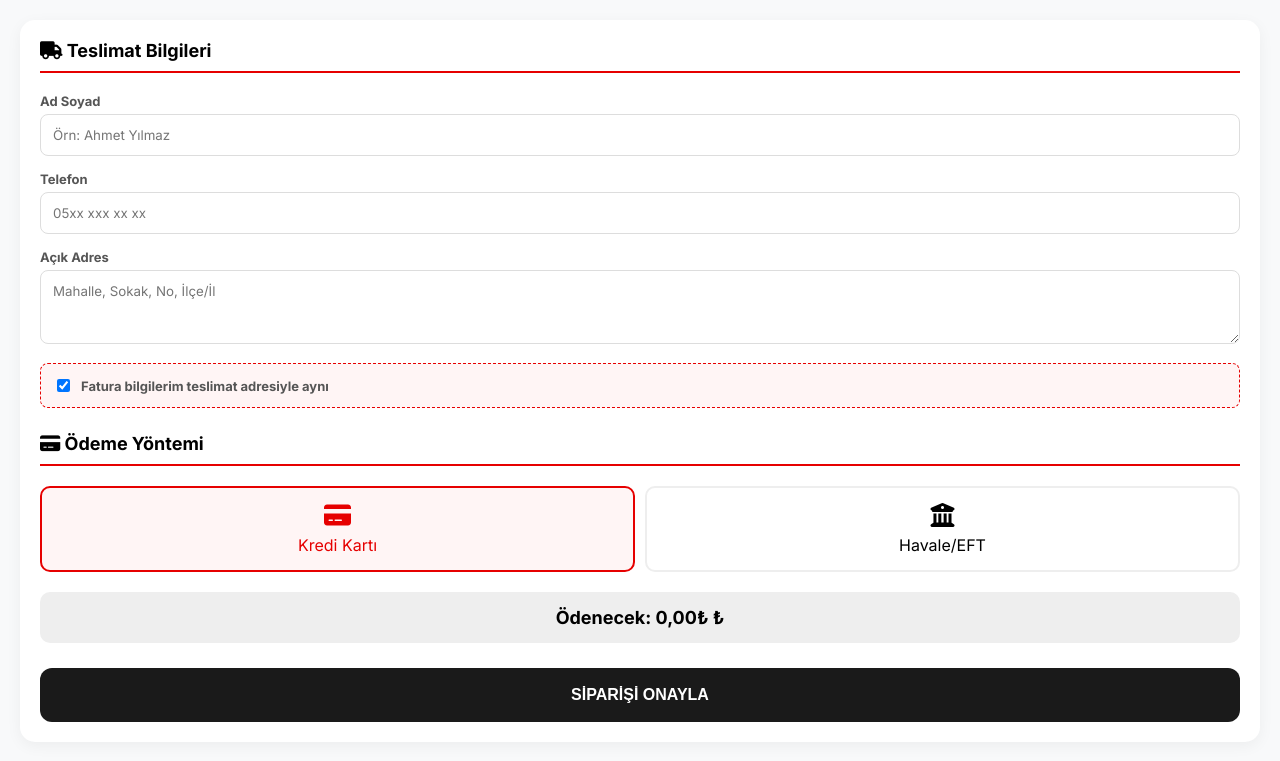
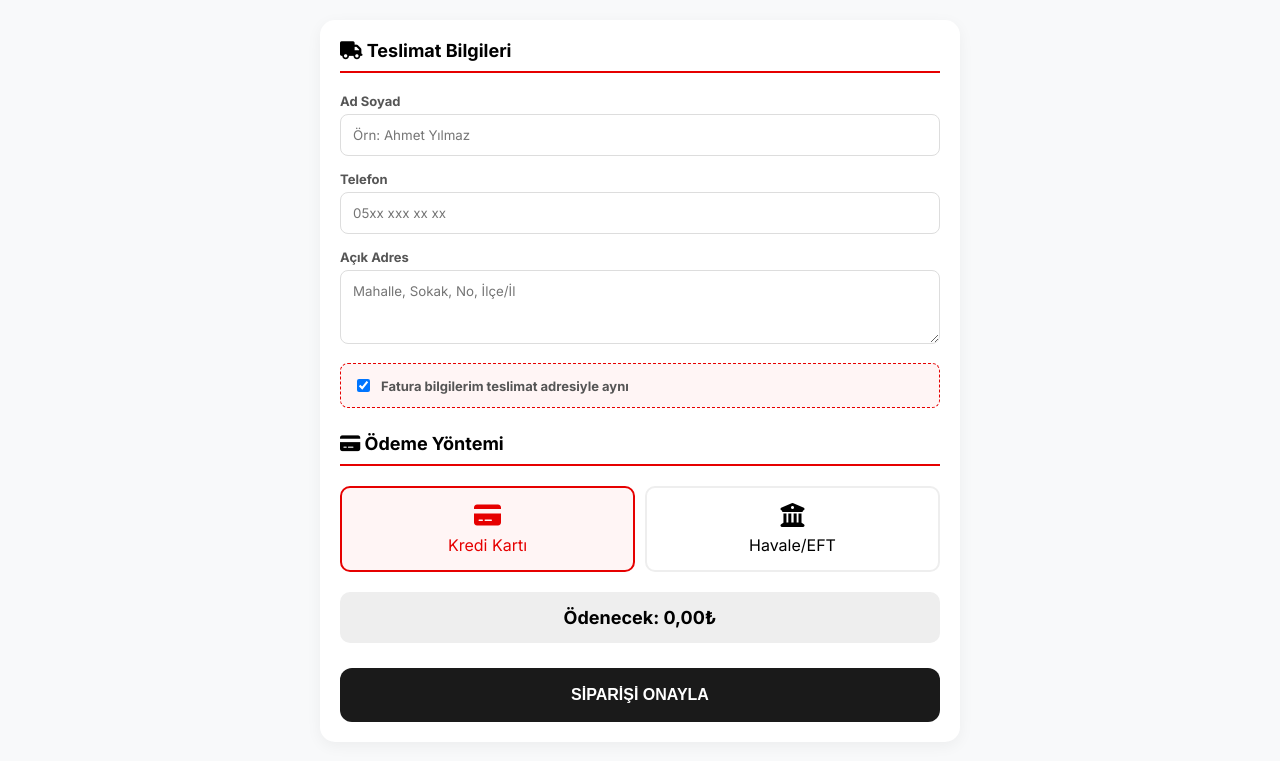
Before and after one commit to mucurluyedekparca-hub/mucurlu-yedek-parca, a Flask app: page /odeme-adimi in a window 1280 px wide. Shown: the top 761 px of the page. Run offline with Flask 3, Linux system fonts and the light colour scheme; data that the repository does not hold is empty.

Commit message:
Update odeme.html

```diff
--- a/templates/odeme.html
+++ b/templates/odeme.html
@@ -9,14 +9,13 @@
     <style>
         :root { --kirmizi: #e60000; --siyah: #1a1a1a; --gri: #f8f9fa; }
         body { font-family: 'Inter', sans-serif; background: var(--gri); margin: 0; padding: 20px; }
-        .odeme-kart { background: white; border-radius: 15px; padding: 20px; box-shadow: 0 4px 15px rgba(0,0,0,0.05); }
+        .odeme-kart { background: white; border-radius: 15px; padding: 20px; box-shadow: 0 4px 15px rgba(0,0,0,0.05); max-width: 600px; margin: auto; }
         h2 { font-size: 18px; border-bottom: 2px solid var(--kirmizi); padding-bottom: 10px; margin-bottom: 20px; margin-top: 25px; }
         h2:first-child { margin-top: 0; }
         .input-grup { margin-bottom: 15px; }
         label { display: block; font-size: 13px; font-weight: bold; margin-bottom: 5px; color: #555; }
         input, textarea, select { width: 100%; padding: 12px; border: 1px solid #ddd; border-radius: 8px; box-sizing: border-box; font-family: inherit; }
 
-        /* Fatura Checkbox Alanı */
         .fatura-check { display: flex; align-items: center; gap: 8px; background: #fff5f5; padding: 12px; border-radius: 8px; border: 1px dashed var(--kirmizi); margin-bottom: 15px; }
         .fatura-check input { width: auto; }
         .fatura-check label { margin-bottom: 0; cursor: pointer; }
@@ -74,40 +73,41 @@
             <div class="metot aktif" id="btn-kart" onclick="secim('kart')">
                 <i class="fas fa-credit-card"></i> Kredi Kartı
             </div>
-            <div class="metot" id="btn-iban" onclick="secim('iban')">
+            <div class="metot" id="btn-havale" onclick="secim('havale')">
                 <i class="fas fa-university"></i> Havale/EFT
             </div>
         </div>
         <input type="hidden" name="odeme_tipi" id="odeme_tipi" value="kart">
 
-        <div class="tutar-bilgi">Ödenecek: {{ toplam }} ₺</div>
+        <div class="tutar-bilgi">Ödenecek: {{ toplam }}</div>
 
         <button type="submit" class="onayla-btn">SİPARİŞİ ONAYLA</button>
     </form>
 </div>
 
 <script>
-    // Ödeme yöntemi seçimi
     function secim(tip) {
         document.querySelectorAll('.metot').forEach(el => el.classList.remove('aktif'));
         if(tip === 'kart') {
             document.getElementById('btn-kart').classList.add('aktif');
         } else {
-            document.getElementById('btn-iban').classList.add('aktif');
+            document.getElementById('btn-havale').classList.add('aktif');
         }
         document.getElementById('odeme_tipi').value = tip;
     }
 
-    // Fatura alanı göster/gizle
     function faturaGoster() {
         var checkbox = document.getElementById("fatura_ayni");
         var alan = document.getElementById("fatura_alani");
         alan.style.display = checkbox.checked ? "none" : "block";
 
-        // Eğer alan açılırsa inputları zorunlu yapabilirsin (isteğe bağlı)
         var inputs = alan.querySelectorAll('input, textarea');
         inputs.forEach(input => {
-            input.required = !checkbox.checked;
+            if(!checkbox.checked) {
+                input.setAttribute('required', '');
+            } else {
+                input.removeAttribute('required');
+            }
         });
     }
 </script>
```
